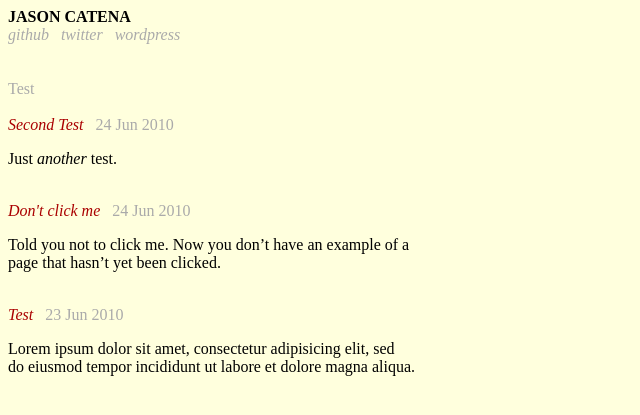
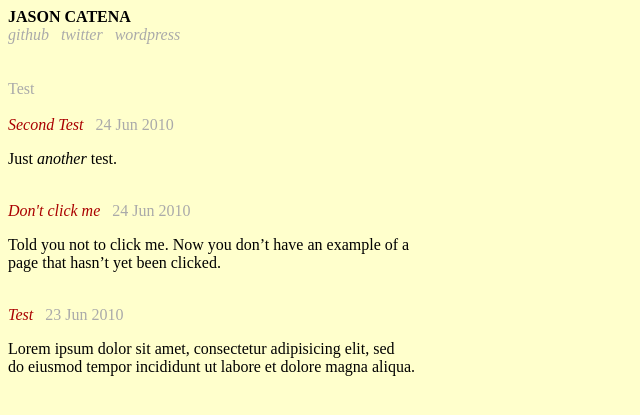
Before and after one commit to catenate/catenate.github.com, a Jekyll site: the page built from index.html, in a window 1280 px wide. Shown: the top 415 px of the page, without its empty margins (0-640 px from the left). Built offline with Jekyll 4.4.1, drawn with Linux system fonts in a browser that asks for light colours.

Commit message:
Slightly color background.

```diff
--- a/css/screen.css
+++ b/css/screen.css
@@ -1,6 +1,6 @@
 body {
-  background-color: #ffd;
-  background: #ffd;
+  background-color: #ffc;
+  background: #ffc;
 }
 
 a {
```
